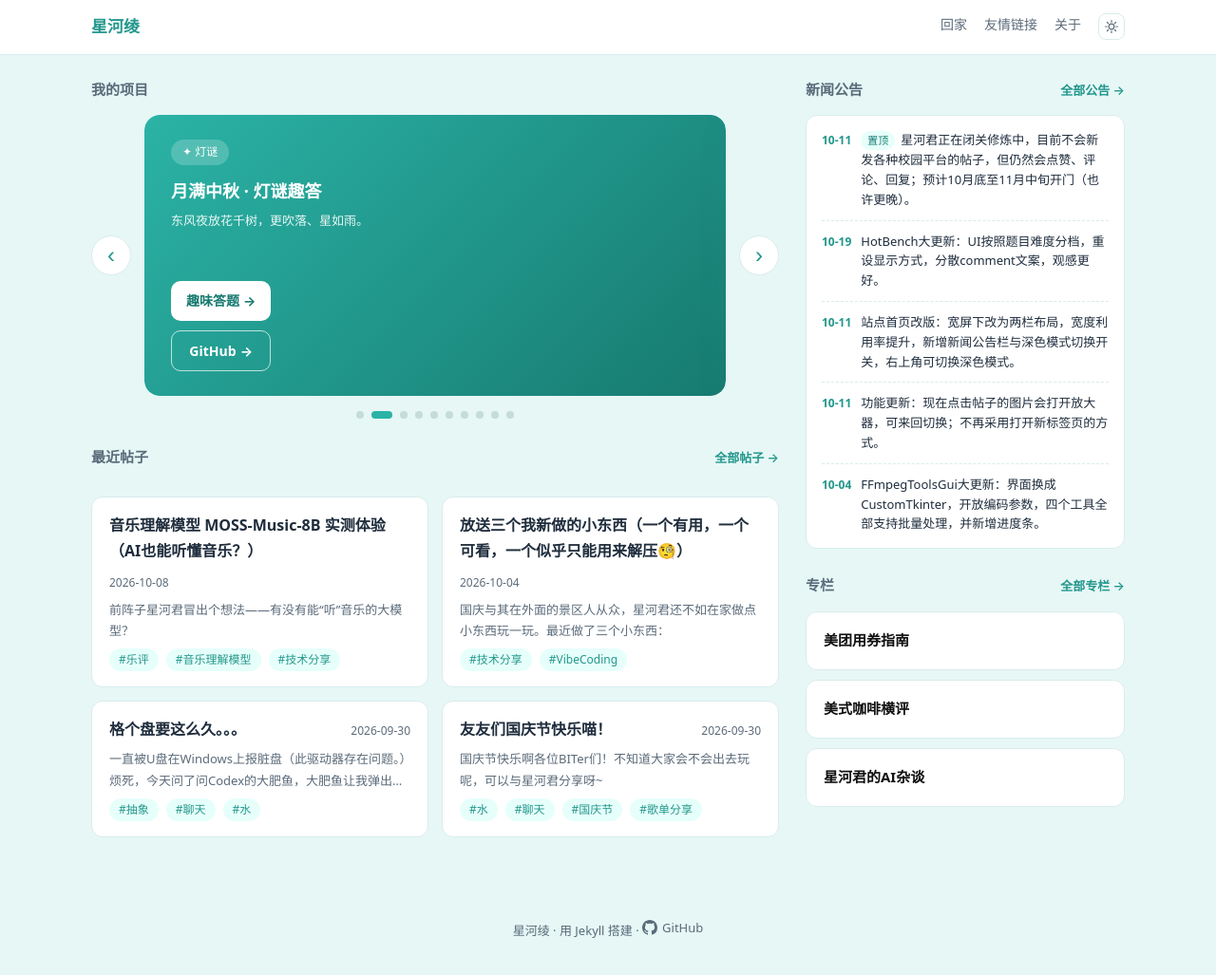
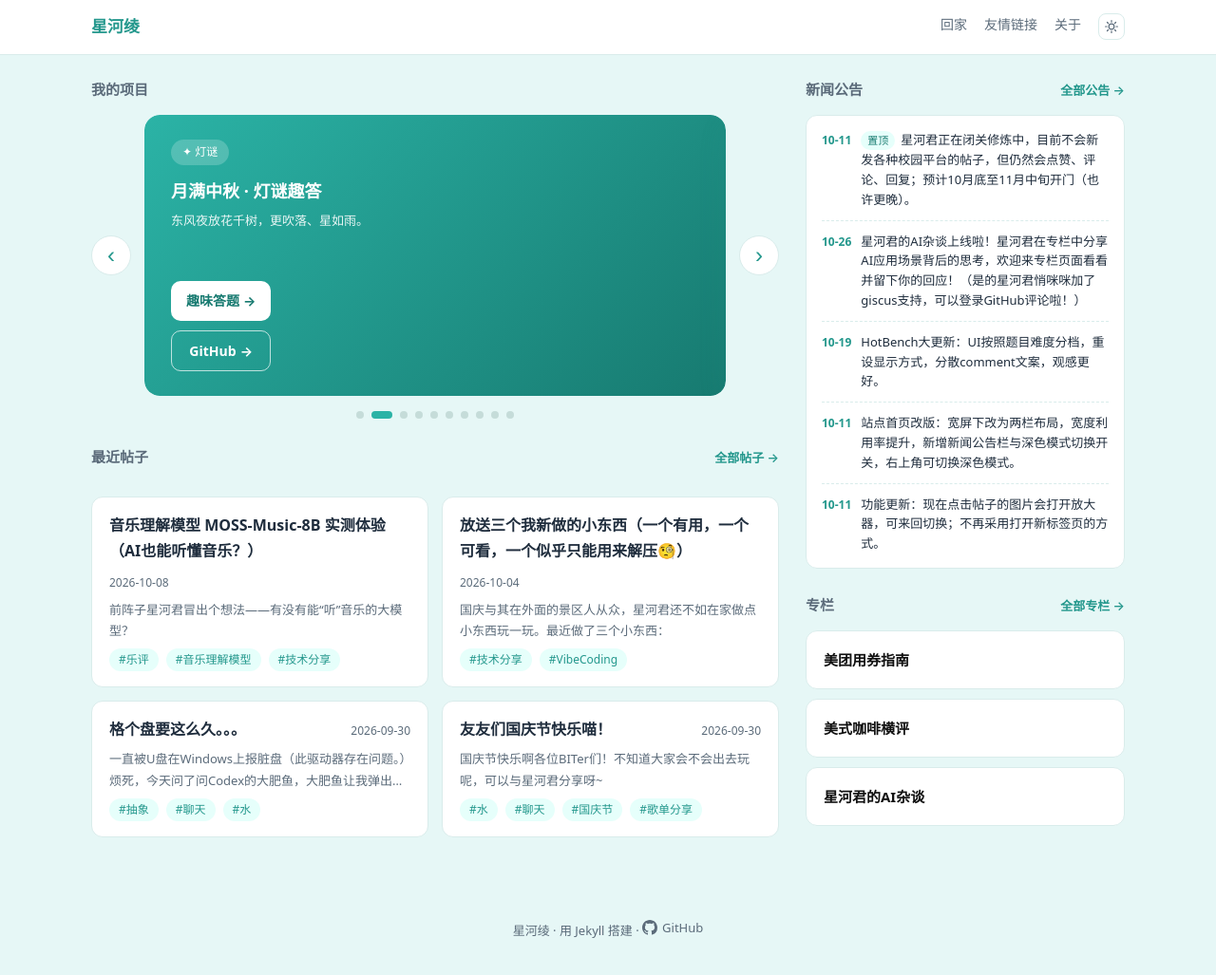
Before and after one commit to tony-he-xhxk/tony-he-xhxk.github.io, a Jekyll site: the page built from index.html, in a window 1280 px wide and 1027 px high. Shown: the whole window at 95% size. Built offline with Jekyll 4.4.1, drawn with Linux system fonts in a browser that asks for light colours; the list of posts is cut into pages by our own code.

Commit message:
fix: 修复移动端新专栏目录隐藏问题；feat: 新增新闻1026

```diff
--- a/_data/news.yml
+++ b/_data/news.yml
@@ -11,6 +11,8 @@
 - date: "2026-10-11"
   text: 星河君正在闭关修炼中，目前不会新发各种校园平台的帖子，但仍然会点赞、评论、回复；预计10月底至11月中旬开门（也许更晚）。
   pin: true
+- date: "2026-10-26"
+  text: 星河君的AI杂谈上线啦！星河君在专栏中分享AI应用场景背后的思考，欢迎来专栏页面看看并留下你的回应！（是的星河君悄咪咪加了giscus支持，可以登录GitHub评论啦！）
 - date: "2026-10-19"
   text: HotBench大更新：UI按照题目难度分档，重设显示方式，分散comment文案，观感更好。
 - date: "2026-10-11"
--- a/_layouts/ai-column.html
+++ b/_layouts/ai-column.html
@@ -53,7 +53,7 @@
 
     <section class="ai-comments" id="comments" aria-labelledby="commentsTitle">
       <div class="ai-comments-head">
-        <h2 id="commentsTitle">讨论与反应</h2>
+        <h2 id="commentsTitle">讨论与回应</h2>
         <span>使用 GitHub 账号参与</span>
       </div>
       <p class="ai-comment-rules">{{ site.giscus.comment_rules }}</p>
--- a/assets/css/style.css
+++ b/assets/css/style.css
@@ -1235,6 +1235,12 @@
     position: static;
     max-height: none;
   }
+  .ai-column-sidebar-right {
+    position: sticky;
+    top: 70px;
+    max-height: min(58vh, calc(100vh - 86px));
+    z-index: 3;
+  }
   .ai-article { order: 3; padding: 27px 25px; }
 
   .ai-panel {
@@ -1242,6 +1248,12 @@
     max-height: none;
     overflow: visible;
     padding: 13px 16px;
+  }
+
+  .ai-column-sidebar-right .ai-panel {
+    max-height: inherit;
+    overflow: auto;
+    box-shadow: 0 10px 28px rgba(31, 45, 61, .14);
   }
 
   .ai-panel > summary {
```
Also changed, not shown: assets/js/ai-column.js (+22 -8 lines).
